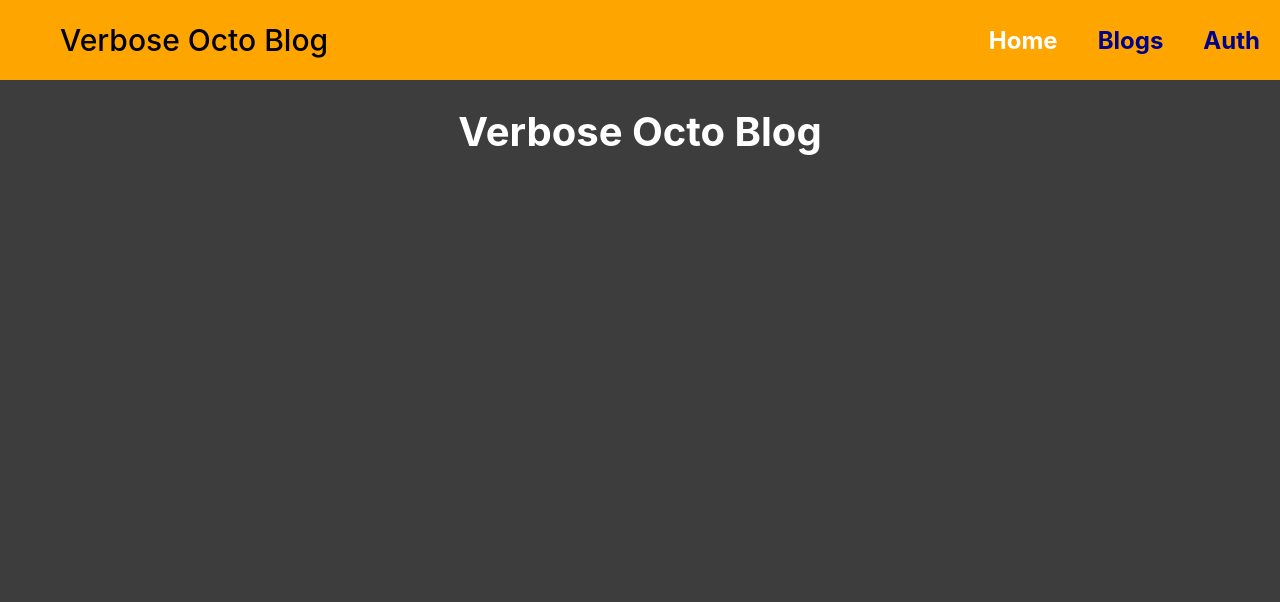
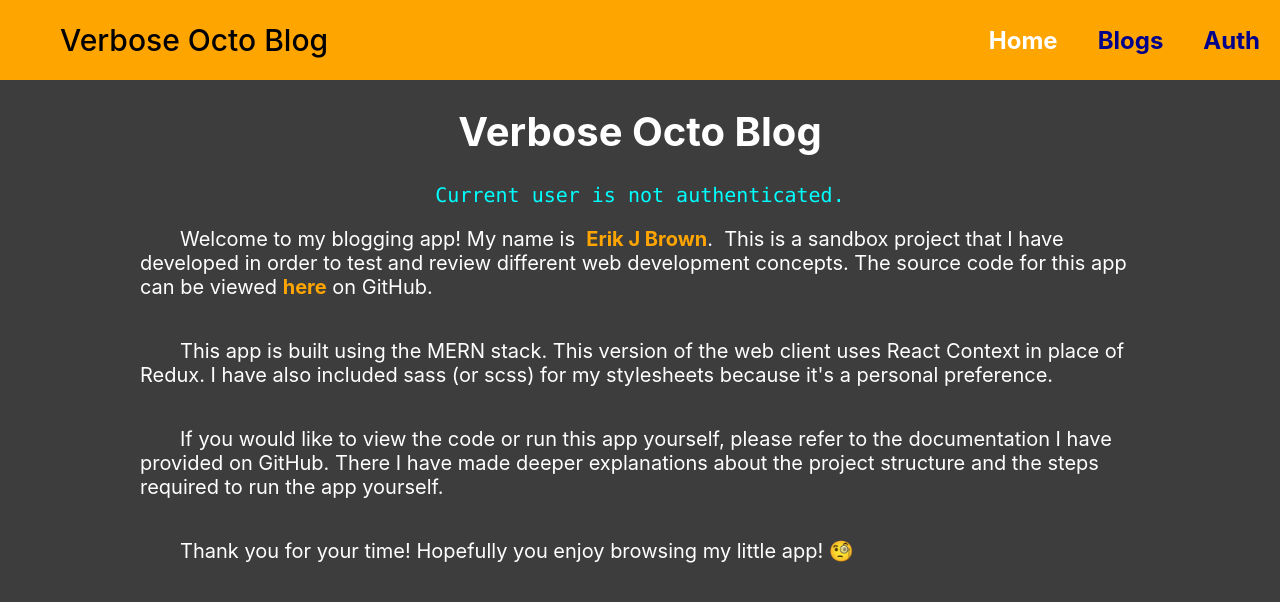
Before and after one commit to erkjbro/blogger, a React (Create React App) app in the folder frontend/: page / in a window 1280 px wide. Shown: the top 602 px of the page. Built offline with nearby package versions, Linux system fonts and the light colour scheme.

Commit message:
updating homepage with content

```diff
--- a/frontend/src/blog/pages/Home.js
+++ b/frontend/src/blog/pages/Home.js
@@ -1,8 +1,62 @@
+import { useContext, useEffect } from 'react';
 
-const Home = () => (
-  <div>
-    <h1>Verbose Octo Blog</h1>
-  </div>
-);
+import { AuthContext } from '../../shared/context/AuthContext';
+
+import './Home.scss';
+
+const Home = () => {
+  const context = useContext(AuthContext);
+
+  useEffect(() => document.title = 'Home | VOB', []);
+
+  return (
+    <div className="home">
+      <h1>Verbose Octo Blog</h1>
+      <code>
+        Current user is {!context.isAuth && 'not'} authenticated.
+      </code>
+      <p>
+        Welcome to my blogging app! My name is
+        &nbsp;
+      <a
+          href="https://erikjbrown.tech"
+          rel="noopener noreferrer"
+          target="_blank"
+        >
+          Erik J Brown
+      </a>
+      .&nbsp;
+      This is a sandbox project that I have
+      developed in order to test and review
+      different web development concepts. The
+      source code for this app can be viewed&nbsp;
+      <a
+          href="https://github.com/erkjbro/verbose-octo-blog"
+          rel="noopener noreferrer"
+          target="_blank"
+        >
+          here
+      </a>
+      &nbsp;on GitHub.
+    </p>
+      <p>
+        This app is built using the MERN stack. This version
+        of the web client uses React Context in place of Redux.
+        I have also included sass (or scss) for my stylesheets
+        because it's a personal preference.
+    </p>
+      <p>
+        If you would like to view the code or run this app
+        yourself, please refer to the documentation I have
+        provided on GitHub. There I have made deeper explanations
+        about the project structure and the steps required to
+        run the app yourself.
+    </p>
+      <p>
+        Thank you for your time! Hopefully you enjoy browsing my little app! &#x1F9D0;
+    </p>
+    </div>
+  );
+};
 
 export default Home;
--- /dev/null
+++ b/frontend/src/blog/pages/Home.scss
@@ -0,0 +1,29 @@
+.home {
+  display: flex;
+  flex-direction: column;
+  justify-content: center;
+  align-items: center;
+
+  code {
+    color: cyan;
+  }
+
+  p {
+    width: 90vw;
+    max-width: 50rem;
+    text-align: left;
+    text-indent: 2rem;
+
+    a {
+      color: orange;
+      text-decoration: none;
+      font-weight: bold;
+
+      &:hover,
+      &:focus {
+        color: cyan;
+        outline: none;
+      }
+    }
+  }
+}
```
